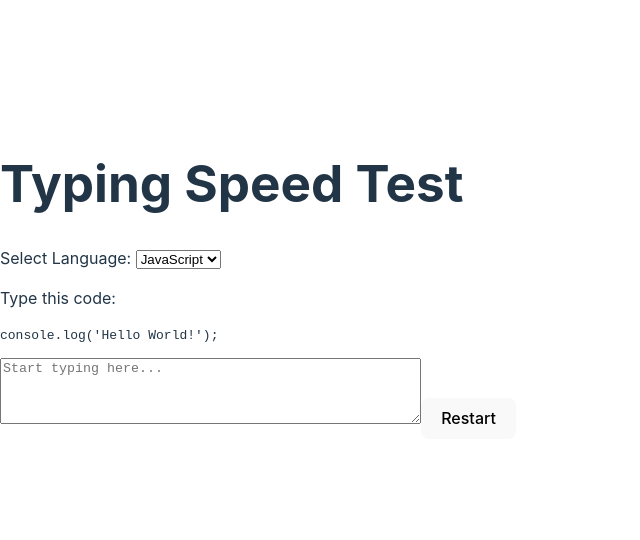
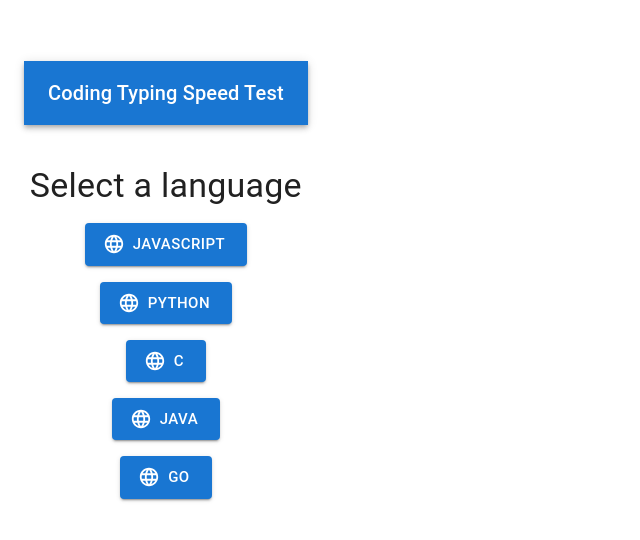
Before and after one commit to ltxstudio/probable-waddle, a React (Vite) app: page / in a window 1280 px wide. Shown: the part 120-660 px from the top of the page, without its empty margins (0-640 px from the left). Built offline with nearby package versions, Linux system fonts and the light colour scheme.

Commit message:
Update App.jsx

```diff
--- a/src/App.jsx
+++ b/src/App.jsx
@@ -1,80 +1,25 @@
-import { useState, useEffect } from "react";
+import React, { useState } from 'react';
+import { Container, CssBaseline, Box } from '@mui/material';
+import TypingTest from './components/TypingTest';
+import LanguageSelector from './components/LanguageSelector';
+import Header from './components/Header';
 
-const sentences = {
-  javascript: "console.log('Hello World!');",
-  python: "print('Hello World!')",
-  c: '#include <stdio.h>\nint main() {\n    printf("Hello, World!");\n    return 0;\n}',
-  java: 'public class HelloWorld {\n    public static void main(String[] args) {\n        System.out.println("Hello World!");\n    }\n}',
-  go: 'package main\nimport "fmt"\nfunc main() {\n    fmt.Println("Hello World")\n}',
+const App = () => {
+    const [selectedLanguage, setSelectedLanguage] = useState(null);
+
+    return (
+        <Container>
+            <CssBaseline />
+            <Header />
+            <Box mt={5}>
+                {!selectedLanguage ? (
+                    <LanguageSelector onSelect={setSelectedLanguage} />
+                ) : (
+                    <TypingTest language={selectedLanguage} />
+                )}
+            </Box>
+        </Container>
+    );
 };
 
-function App() {
-  const [selectedLang, setSelectedLang] = useState('javascript');
-  const [sentence, setSentence] = useState(sentences.javascript);
-  const [inputText, setInputText] = useState('');
-  const [timeStarted, setTimeStarted] = useState(null);
-  const [elapsedTime, setElapsedTime] = useState(0);
-  const [wordsPerMinute, setWordsPerMinute] = useState(0);
-
-  const handleLanguageChange = (event) => {
-    setSelectedLang(event.target.value);
-    setSentence(sentences[event.target.value]);
-    setInputText('');
-    setElapsedTime(0);
-    setWordsPerMinute(0);
-  };
-
-  useEffect(() => {
-    if (inputText === sentence && timeStarted) {
-      const timeInSeconds = (Date.now() - timeStarted) / 1000;
-      const wordsTyped = sentence.split(' ').length;
-      setWordsPerMinute(Math.round((wordsTyped / timeInSeconds) * 60));
-    }
-  }, [inputText]);
-
-  const handleInputChange = (event) => {
-    if (!timeStarted) setTimeStarted(Date.now());
-    setInputText(event.target.value);
-  };
-
-  const resetTest = () => {
-    setInputText('');
-    setElapsedTime(0);
-    setWordsPerMinute(0);
-    setTimeStarted(null);
-  };
-
-  return (
-    <div>
-      <h1>Typing Speed Test</h1>
-      <div>
-        <label>Select Language: </label>
-        <select value={selectedLang} onChange={handleLanguageChange}>
-          <option value="javascript">JavaScript</option>
-          <option value="python">Python</option>
-          <option value="c">C</option>
-          <option value="java">Java</option>
-          <option value="go">Go</option>
-        </select>
-      </div>
-      <p>Type this code:</p>
-      <pre>{sentence}</pre>
-      <textarea
-        value={inputText}
-        onChange={handleInputChange}
-        placeholder="Start typing here..."
-        rows={4}
-        cols={50}
-      />
-      {timeStarted && (
-        <div>
-          <p>Time Elapsed: {Math.round((Date.now() - timeStarted) / 1000)} seconds</p>
-          <p>Speed: {wordsPerMinute} words per minute</p>
-        </div>
-      )}
-      <button onClick={resetTest}>Restart</button>
-    </div>
-  );
-}
-
 export default App;
```
